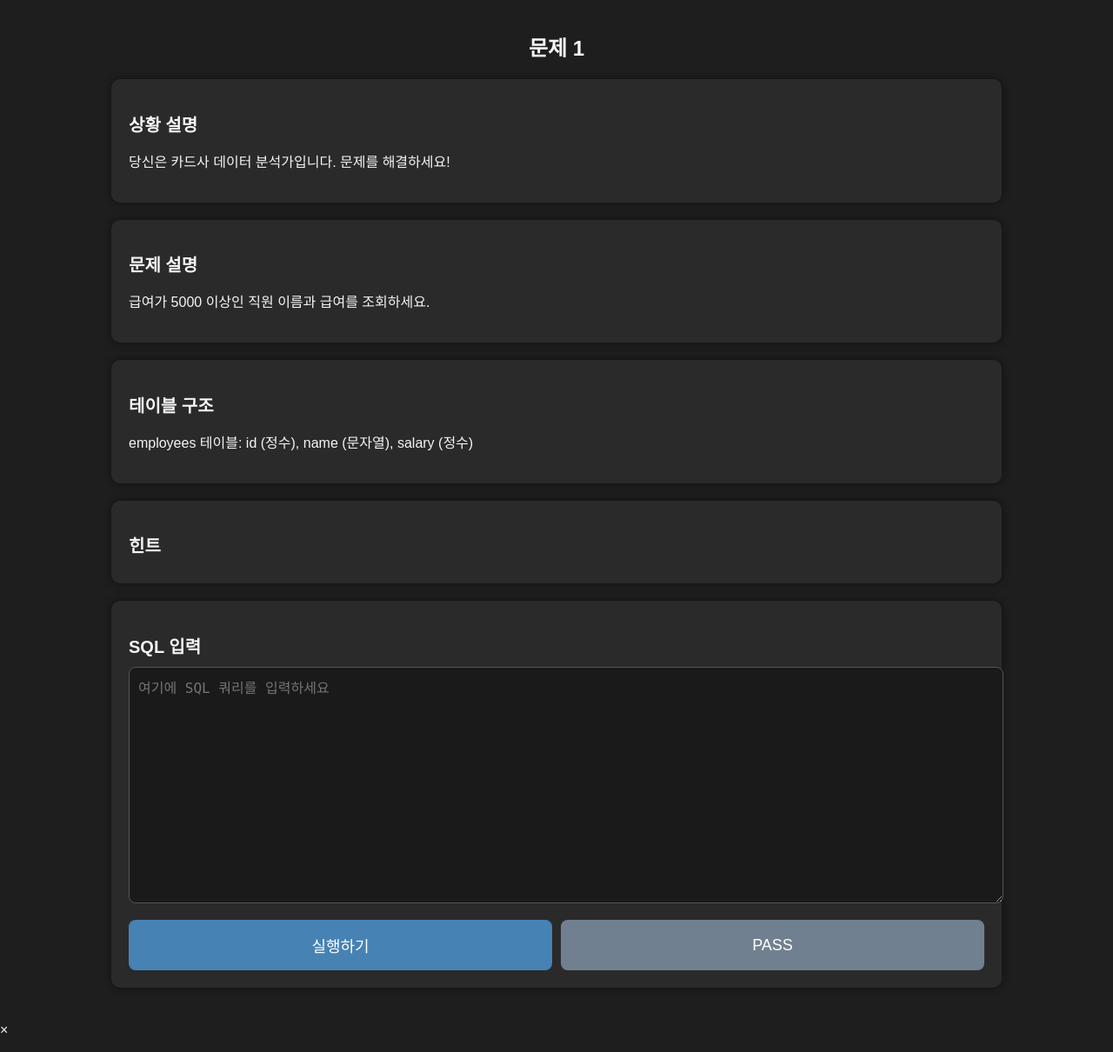
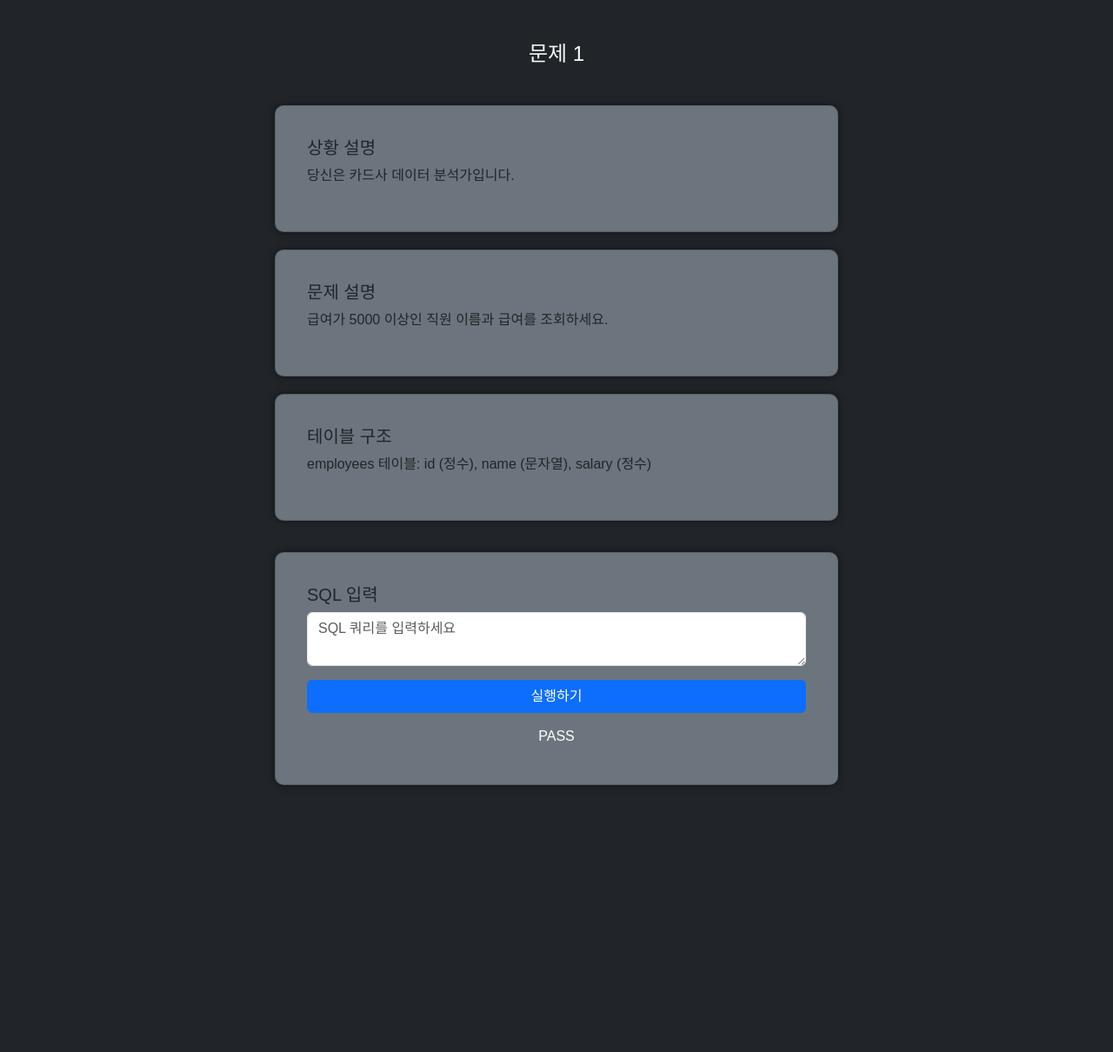
Before and after one commit to melonshoping/sql-quiz-starter, a Flask app: page /quiz/1 in a window 1280 px wide. Shown: the whole page at 87% size. After the commit the page ends 903 px from the top, so only its background shows below. Run offline with Flask 3, Linux system fonts and the light colour scheme.

Commit message:
Update quiz.html

```diff
--- a/templates/quiz.html
+++ b/templates/quiz.html
@@ -3,65 +3,77 @@
 <head>
     <meta charset="UTF-8">
     <title>SQL 문제 {{ q }}</title>
+    <link href="https://cdn.jsdelivr.net/npm/bootstrap@5.3.2/dist/css/bootstrap.min.css" rel="stylesheet">
     <link rel="stylesheet" href="/static/style.css">
 </head>
-<body>
-    <div class="container">
-        <h1>문제 {{ q }}</h1>
+<body class="bg-dark text-light">
+    <div class="container py-5">
+        <h1 class="text-center mb-4">문제 {{ q }}</h1>
 
-        <div class="card">
-            <h2>상황 설명</h2>
-            <p>{{ problem.situation if problem.situation else '당신은 카드사 데이터 분석가입니다. 문제를 해결하세요!' }}</p>
+        <div class="row justify-content-center">
+            <div class="col-12 col-md-8">
+
+                <div class="card bg-secondary mb-3">
+                    <div class="card-body">
+                        <h5>상황 설명</h5>
+                        <p>{{ problem.situation if problem.situation else '당신은 카드사 데이터 분석가입니다.' }}</p>
+                    </div>
                 </div>
 
-        <div class="card">
-            <h2>문제 설명</h2>
+                <div class="card bg-secondary mb-3">
+                    <div class="card-body">
+                        <h5>문제 설명</h5>
                         <p>{{ problem.title }}</p>
                     </div>
+                </div>
 
-        <div class="card">
-            <h2>테이블 구조</h2>
+                <div class="card bg-secondary mb-3">
+                    <div class="card-body">
+                        <h5>테이블 구조</h5>
                         <p>{{ problem.schema }}</p>
                     </div>
+                </div>
 
-        <div class="card">
-            <h2>힌트</h2>
-            <div class="hint-buttons">
+                <div class="d-grid gap-2 mb-3">
                     {% for hint in problem.hints %}
                         {% if trial >= loop.index %}
-                        <button onclick="openHint('{{ hint }}')">힌트 {{ loop.index }}</button>
+                            <button class="btn btn-outline-info" data-bs-toggle="modal" data-bs-target="#hintModal" onclick="showHint('{{ hint }}')">힌트 {{ loop.index }}</button>
                         {% endif %}
                     {% endfor %}
                 </div>
-        </div>
 
-        <div class="card">
-            <h2>SQL 입력</h2>
+                <div class="card bg-secondary mb-3">
+                    <div class="card-body">
+                        <h5>SQL 입력</h5>
                         <form method="POST">
-                <textarea id="sql-input" name="sql" placeholder="여기에 SQL 쿼리를 입력하세요">{{ submitted_sql }}</textarea>
+                            <textarea id="sql-input" name="sql" class="form-control mb-3" placeholder="SQL 쿼리를 입력하세요">{{ submitted_sql }}</textarea>
                             <input type="hidden" name="trial" value="{{ trial }}">
-                <div class="button-group">
-                    <button type="submit" class="btn-run">실행하기</button>
-                    <button type="button" class="btn-pass" onclick="fillAnswer('{{ problem.answer | replace("'", "\\'") }}')">PASS</button>
+                            <div class="d-grid gap-2">
+                                <button type="submit" class="btn btn-primary">실행하기</button>
+                                <button type="button" class="btn btn-secondary" onclick="fillAnswer('{{ problem.answer | replace("'", "\\'") }}')">PASS</button>
                             </div>
                         </form>
                     </div>
+                </div>
 
                 {% if message %}
-        <div class="card">
-            <p class="message">{{ message }}</p>
-        </div>
+                <div class="alert alert-warning">{{ message }}</div>
+                {% endif %}
 
                 {% if result %}
-        <div class="card table-card">
-            <h2>결과</h2>
-            <div class="table-wrapper">
-                <table>
+                <div class="card bg-secondary mb-3">
+                    <div class="card-body">
+                        <h5>결과</h5>
+                        <div class="table-responsive">
+                            <table class="table table-dark table-bordered">
+                                <thead>
                                     <tr>
                                         {% for col in problem.columns %}
                                         <th>{{ col }}</th>
                                         {% endfor %}
                                     </tr>
+                                </thead>
+                                <tbody>
                                     {% for row in result %}
                                     <tr>
                                         {% for item in row %}
@@ -69,37 +81,44 @@
                                         {% endfor %}
                                     </tr>
                                     {% endfor %}
+                                </tbody>
                             </table>
+                        </div>
                     </div>
                 </div>
                 {% endif %}
 
                 {% if correct %}
-        <div class="card">
-            <a href="/quiz/{{ q + 1 }}" class="btn-next">다음 문제로 ➡️</a>
+                <a href="/quiz/{{ q + 1 }}" class="btn btn-success w-100 mt-3">다음 문제로 ➡️</a>
+                {% endif %}
+
             </div>
-        {% endif %}
-        {% endif %}
+        </div>
     </div>
 
-    <div id="hint-modal" class="modal">
-        <div class="modal-content">
-            <span class="close" onclick="closeHint()">&times;</span>
-            <p id="hint-text"></p>
+    <!-- 힌트 모달 -->
+    <div class="modal fade" id="hintModal" tabindex="-1" aria-labelledby="hintModalLabel" aria-hidden="true">
+      <div class="modal-dialog modal-dialog-centered">
+        <div class="modal-content bg-dark text-light">
+          <div class="modal-header">
+            <h5 class="modal-title" id="hintModalLabel">힌트</h5>
+            <button type="button" class="btn-close btn-close-white" data-bs-dismiss="modal" aria-label="Close"></button>
+          </div>
+          <div class="modal-body" id="hint-content">
+          </div>
+        </div>
       </div>
     </div>
 
     <script>
-        function openHint(text) {
-            document.getElementById('hint-text').innerText = text;
-            document.getElementById('hint-modal').style.display = 'block';
-        }
-        function closeHint() {
-            document.getElementById('hint-modal').style.display = 'none';
+    function showHint(hint) {
+        document.getElementById('hint-content').innerText = hint;
     }
     function fillAnswer(answer) {
         document.getElementById('sql-input').value = answer;
     }
     </script>
+
+    <script src="https://cdn.jsdelivr.net/npm/bootstrap@5.3.2/dist/js/bootstrap.bundle.min.js"></script>
 </body>
 </html>
```
Lines whose indentation alone changed are shown as unchanged.
